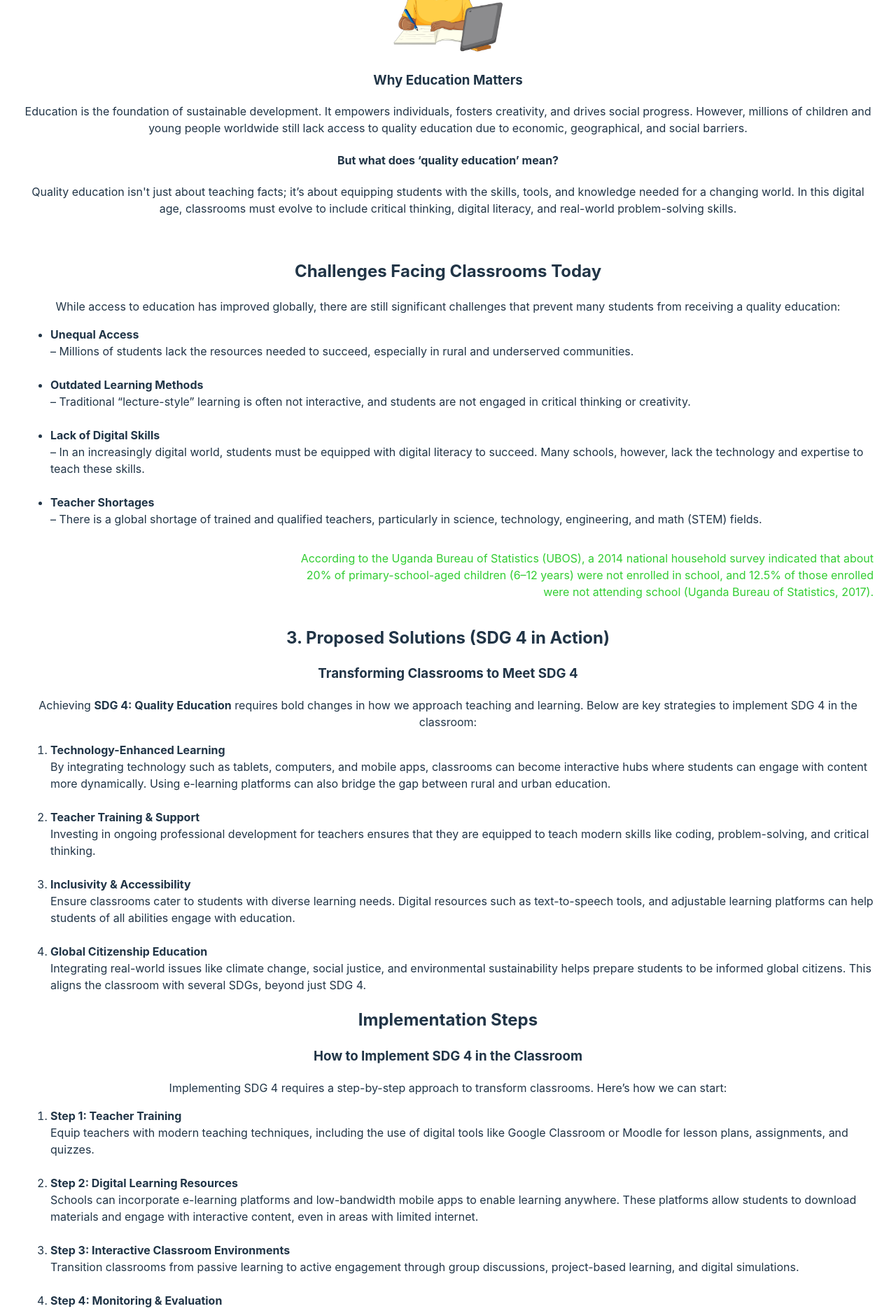
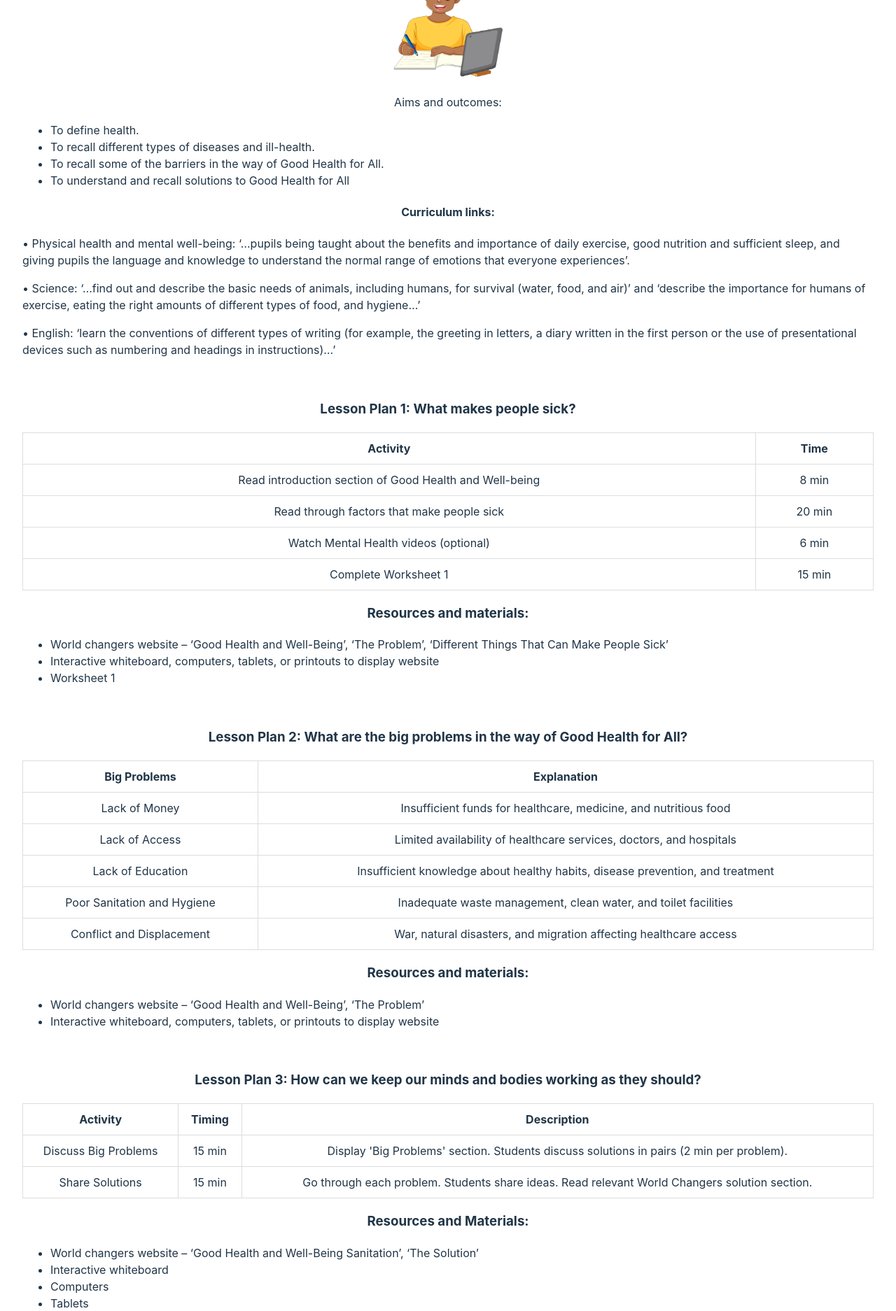
Before and after one commit to imarshdev/nasapresentation, a React (Vite) app: page / in a window 1280 px wide. Shown: the part 280-2154 px from the top of the page at 70% size. Built offline with nearby package versions, Linux system fonts and the light colour scheme.

Commit message:
agshdgahd

```diff
--- a/index.html
+++ b/index.html
@@ -4,7 +4,7 @@
     <meta charset="UTF-8" />
     <link rel="icon" type="image/svg+xml" href="./src/assets/student.png"/>
     <meta name="viewport" content="width=device-width, initial-scale=1.0" />
-    <title>SDG 4: Quality Education</title>
+    <title>SDG 3: Good Health and Well Being</title>
   </head>
   <body>
     <div id="root"></div>
--- a/src/App.jsx
+++ b/src/App.jsx
@@ -6,168 +6,243 @@ import classroom from "./assets/classroom.png";
 import "./App.css";
 
 function App() {
+  const activities = [
+    {
+      activity: "Read introduction section of Good Health and Well-being",
+      time: "8 min",
+    },
+    {
+      activity: "Read through factors that make people sick",
+      time: "20 min",
+    },
+    {
+      activity: "Watch Mental Health videos (optional)",
+      time: "6 min",
+    },
+    {
+      activity: "Complete Worksheet 1",
+      time: "15 min",
+    },
+  ];
+  const problems = [
+    {
+      problem: "Lack of Money",
+      explanation:
+        "Insufficient funds for healthcare, medicine, and nutritious food",
+    },
+    {
+      problem: "Lack of Access",
+      explanation:
+        "Limited availability of healthcare services, doctors, and hospitals",
+    },
+    {
+      problem: "Lack of Education",
+      explanation:
+        "Insufficient knowledge about healthy habits, disease prevention, and treatment",
+    },
+    {
+      problem: "Poor Sanitation and Hygiene",
+      explanation:
+        "Inadequate waste management, clean water, and toilet facilities",
+    },
+    {
+      problem: "Conflict and Displacement",
+      explanation:
+        "War, natural disasters, and migration affecting healthcare access",
+    },
+  ];
+
   return (
-    <div>
-      <h2>SDG 4: Quality Education in Classrooms – Shaping the Future</h2>
+    <div style={{ marginTop: "5rem" }}>
+      <div
+        style={{
+          width: "100%",
+          height: "5rem",
+          backgroundColor: "pink",
+          position: "absolute",
+          top: "0px",
+          left: "0",
+          display: "flex",
+          justifyContent: "space-around",
+          alignItems: "center",
+        }}
+      >
+        <span>Home</span>
+        <span>About</span>
+        <span>Help Center</span>
+        <span>Contact Us</span>
+      </div>
+      <h2>SDG 3: Good Health and Well-Being: Lesson Plan</h2>
       <p>
-        In 2015, world leaders adopted 17 Sustainable Development Goals (SDGs),
-        aimed at addressing the planet's most pressing issues. <br /> Among
-        these, <b>SDG 4: Quality Education</b> seeks to ensure inclusive,
-        equitable, and quality education for all, promoting lifelong learning
-        opportunities. In this presentation, we explore how this can be
-        effectively implemented in modern classrooms.
+        Key Words: <br />
+        Disease, Germs, Injuries, Mental Health, World Health Organization
       </p>
       <img src={student} style={{ width: "10rem", aspectRatio: "1/1" }} />
-      <h3>Why Education Matters</h3>
-      <p>
-        Education is the foundation of sustainable development. It empowers
-        individuals, fosters creativity, and drives social progress. However,
-        millions of children and young people worldwide still lack access to
-        quality education due to economic, geographical, and social barriers.
+      <p>Aims and outcomes: </p>
+      <ul style={{ textAlign: "start" }}>
+        <li>To define health. </li>
+        <li>To recall different types of diseases and ill-health. </li>
+        <li>
+          To recall some of the barriers in the way of Good Health for All.
+        </li>
+        <li>To understand and recall solutions to Good Health for All</li>
+      </ul>
+
+      <h4>Curriculum links: </h4>
+      <p style={{ textAlign: "start" }}>
+        • Physical health and mental well-being: ‘…pupils being taught about the
+        benefits and importance of daily exercise, good nutrition and sufficient
+        sleep, and giving pupils the language and knowledge to understand the
+        normal range of emotions that everyone experiences’.
       </p>
-      <h4>But what does ‘quality education’ mean?</h4>
-      <p>
-        Quality education isn't just about teaching facts; it’s about equipping
-        students with the skills, tools, and knowledge needed for a changing
-        world. In this digital age, classrooms must evolve to include critical
-        thinking, digital literacy, and real-world problem-solving skills.
+      <p style={{ textAlign: "start" }}>
+        • Science: ‘…find out and describe the basic needs of animals, including
+        humans, for survival (water, food, and air)’ and ‘describe the
+        importance for humans of exercise, eating the right amounts of different
+        types of food, and hygiene…’{" "}
+      </p>
+      <p style={{ textAlign: "start" }}>
+        • English: ‘learn the conventions of different types of writing (for
+        example, the greeting in letters, a diary written in the first person or
+        the use of presentational devices such as numbering and headings in
+        instructions)…’{" "}
       </p>
       <br />
-      <h2>Challenges Facing Classrooms Today</h2>
-      <p>
-        While access to education has improved globally, there are still
-        significant challenges that prevent many students from receiving a
-        quality education:
-      </p>
-      <ul style={{ textAlign: "start", alignItems: "start" }}>
+      <h3>Lesson Plan 1: What makes people sick? </h3>
+      <table style={{ width: "100%", borderCollapse: "collapse" }}>
+        <thead>
+          <tr>
+            <th style={{ border: "1px solid #ddd", padding: "10px" }}>
+              Activity
+            </th>
+            <th style={{ border: "1px solid #ddd", padding: "10px" }}>Time</th>
+          </tr>
+        </thead>
+        <tbody>
+          {activities.map((activity, index) => (
+            <tr key={index}>
+              <td style={{ border: "1px solid #ddd", padding: "10px" }}>
+                {activity.activity}
+              </td>
+              <td style={{ border: "1px solid #ddd", padding: "10px" }}>
+                {activity.time}
+              </td>
+            </tr>
+          ))}
+        </tbody>
+      </table>
+
+      <h3>Resources and materials: </h3>
+      <ul style={{ textAlign: "start" }}>
         <li>
-          <b>Unequal Access</b> <br />– Millions of students lack the resources
-          needed to succeed, especially in rural and underserved communities.
+          World changers website – ‘Good Health and Well-Being’, ‘The Problem’,
+          ‘Different Things That Can Make People Sick’{" "}
         </li>
-        <br />
         <li>
-          <b>Outdated Learning Methods</b> <br />– Traditional “lecture-style”
-          learning is often not interactive, and students are not engaged in
-          critical thinking or creativity.
+          Interactive whiteboard, computers, tablets, or printouts to display
+          website
         </li>
-        <br />
+        <li>Worksheet 1 </li>
+      </ul>
+      <br />
+      <h3>
+        Lesson Plan 2: What are the big problems in the way of Good Health for
+        All?{" "}
+      </h3>
+      <table style={{ width: "100%", borderCollapse: "collapse" }}>
+        <thead>
+          <tr>
+            <th style={{ border: "1px solid #ddd", padding: "10px" }}>
+              Big Problems
+            </th>
+            <th style={{ border: "1px solid #ddd", padding: "10px" }}>
+              Explanation
+            </th>
+          </tr>
+        </thead>
+        <tbody>
+          {problems.map((problem, index) => (
+            <tr key={index}>
+              <td style={{ border: "1px solid #ddd", padding: "10px" }}>
+                {problem.problem}
+              </td>
+              <td style={{ border: "1px solid #ddd", padding: "10px" }}>
+                {problem.explanation}
+              </td>
+            </tr>
+          ))}
+        </tbody>
+      </table>
+
+      <h3> Resources and materials:</h3>
+      <ul style={{ textAlign: "start" }}>
         <li>
-          <b>Lack of Digital Skills</b> <br />– In an increasingly digital
-          world, students must be equipped with digital literacy to succeed.
-          Many schools, however, lack the technology and expertise to teach
-          these skills.
+          World changers website – ‘Good Health and Well-Being’, ‘The Problem’
         </li>
-        <br />
         <li>
-          <b>Teacher Shortages</b> <br />– There is a global shortage of trained
-          and qualified teachers, particularly in science, technology,
-          engineering, and math (STEM) fields.
+          Interactive whiteboard, computers, tablets, or printouts to display
+          website{" "}
         </li>
       </ul>
-      <div style={{ width: "100%", justifyContent: "end", display: "flex" }}>
-        <p style={{ width: "30%" }}></p>
-        <p style={{ width: "70%", textAlign: "end", color: "limegreen" }}>
-          According to the Uganda Bureau of Statistics (UBOS), a 2014 national
-          household survey indicated that about 20% of primary-school-aged
-          children (6–12 years) were not enrolled in school, and 12.5% of those
-          enrolled were not attending school (Uganda Bureau of Statistics,
-          2017).
-        </p>
-      </div>
-      <h2>3. Proposed Solutions (SDG 4 in Action)</h2>
-      <h3>Transforming Classrooms to Meet SDG 4</h3>
-      <p>
-        Achieving <b>SDG 4: Quality Education</b> requires bold changes in how
-        we approach teaching and learning. Below are key strategies to implement
-        SDG 4 in the classroom:
-      </p>
-      <ol style={{ textAlign: "start" }}>
+      <br />
+      <h3>
+        Lesson Plan 3: How can we keep our minds and bodies working as they
+        should?{" "}
+      </h3>
+      <table style={{ width: "100%", borderCollapse: "collapse" }}>
+        <thead>
+          <tr>
+            <th style={{ border: "1px solid #ddd", padding: "10px" }}>
+              Activity
+            </th>
+            <th style={{ border: "1px solid #ddd", padding: "10px" }}>
+              Timing
+            </th>
+            <th style={{ border: "1px solid #ddd", padding: "10px" }}>
+              Description
+            </th>
+          </tr>
+        </thead>
+        <tbody>
+          <tr>
+            <td style={{ border: "1px solid #ddd", padding: "10px" }}>
+              Discuss Big Problems
+            </td>
+            <td style={{ border: "1px solid #ddd", padding: "10px" }}>
+              15 min
+            </td>
+            <td style={{ border: "1px solid #ddd", padding: "10px" }}>
+              Display 'Big Problems' section. Students discuss solutions in
+              pairs (2 min per problem).
+            </td>
+          </tr>
+          <tr>
+            <td style={{ border: "1px solid #ddd", padding: "10px" }}>
+              Share Solutions
+            </td>
+            <td style={{ border: "1px solid #ddd", padding: "10px" }}>
+              15 min
+            </td>
+            <td style={{ border: "1px solid #ddd", padding: "10px" }}>
+              Go through each problem. Students share ideas. Read relevant World
+              Changers solution section.
+            </td>
+          </tr>
+        </tbody>
+      </table>
+
+      <h3>Resources and Materials:</h3>
+      <ul style={{ textAlign: "start" }}>
         <li>
-          <b>Technology-Enhanced Learning</b> <br /> By integrating technology
-          such as tablets, computers, and mobile apps, classrooms can become
-          interactive hubs where students can engage with content more
-          dynamically. Using e-learning platforms can also bridge the gap
-          between rural and urban education.
+          World changers website – ‘Good Health and Well-Being Sanitation’, ‘The
+          Solution’
         </li>
-        <br />
-        <li>
-          <b>Teacher Training & Support</b> <br /> Investing in ongoing
-          professional development for teachers ensures that they are equipped
-          to teach modern skills like coding, problem-solving, and critical
-          thinking.
-        </li>
-        <br />
-        <li>
-          <b>Inclusivity & Accessibility</b> <br /> Ensure classrooms cater to
-          students with diverse learning needs. Digital resources such as
-          text-to-speech tools, and adjustable learning platforms can help
-          students of all abilities engage with education.
-        </li>
-        <br />
-        <li>
-          <b>Global Citizenship Education</b> <br /> Integrating real-world
-          issues like climate change, social justice, and environmental
-          sustainability helps prepare students to be informed global citizens.
-          This aligns the classroom with several SDGs, beyond just SDG 4.
-        </li>
-      </ol>
-      <h2>Implementation Steps</h2>
-      <h3>How to Implement SDG 4 in the Classroom</h3>
-      <p>
-        Implementing SDG 4 requires a step-by-step approach to transform
-        classrooms. Here’s how we can start:
-      </p>
-      <ol style={{ textAlign: "start" }}>
-        <li>
-          <b>Step 1: Teacher Training</b> <br />
-          Equip teachers with modern teaching techniques, including the use of
-          digital tools like Google Classroom or Moodle for lesson plans,
-          assignments, and quizzes.
-        </li>
-        <br />
-        <li>
-          <b>Step 2: Digital Learning Resources</b> <br /> Schools can
-          incorporate e-learning platforms and low-bandwidth mobile apps to
-          enable learning anywhere. These platforms allow students to download
-          materials and engage with interactive content, even in areas with
-          limited internet.
-        </li>
-        <br />
-        <li>
-          <b>Step 3: Interactive Classroom Environments</b> <br /> Transition
-          classrooms from passive learning to active engagement through group
-          discussions, project-based learning, and digital simulations.
-        </li>
-        <br />
-        <li>
-          <b>Step 4: Monitoring & Evaluation</b> <br /> Schools should track
-          progress with data-driven tools, monitoring student performance,
-          teacher feedback, and digital learning outcomes to continuously
-          improve the education system.
-        </li>
-      </ol>
-      <img
-        src={classroom}
-        style={{ width: "20rem", aspectRatio: "1/1", textAlign: "start" }}
-      />
-      <h2>Conclusion</h2>
-      <h3>Education for the Future</h3>
-      <p>
-        The future of classrooms lies in inclusivity, innovation, and
-        technology. By investing in quality education through SDG 4, we can
-        empower the next generation of leaders, innovators, and change-makers.
-      </p>
-      <p>
-        SDG 4 isn’t just a goal; it’s a commitment to transforming education to
-        ensure that every child, no matter where they are, has the opportunity
-        to learn and grow. Let’s take that first step toward creating classrooms
-        that are ready for the future.
-      </p>
-      <h3>Call to Action</h3>
-      <p>
-        Let’s commit to making SDG 4 a reality in every classroom. Together, we
-        can shape a better world through quality education.
-      </p>
+        <li>Interactive whiteboard</li>
+        <li>Computers</li>
+        <li>Tablets</li>
+        <li>Printouts to display website resources and materials</li>
+      </ul>
+      <img src={classroom} style={{ width: "20rem", aspectRatio: "1/1" }} />
     </div>
   );
 }
```
